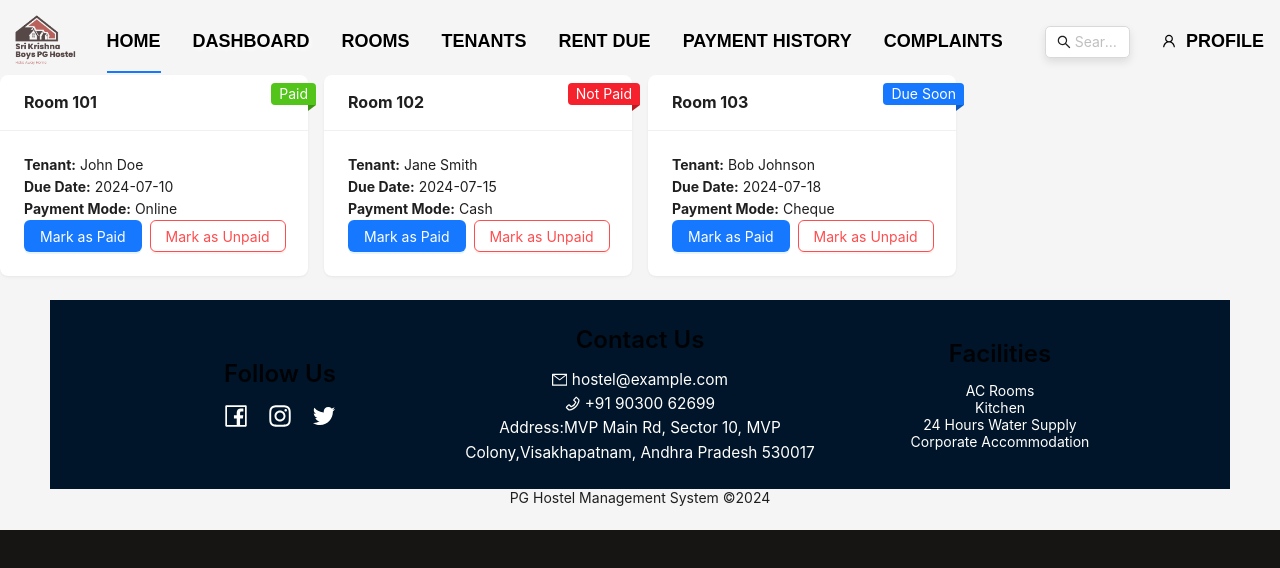
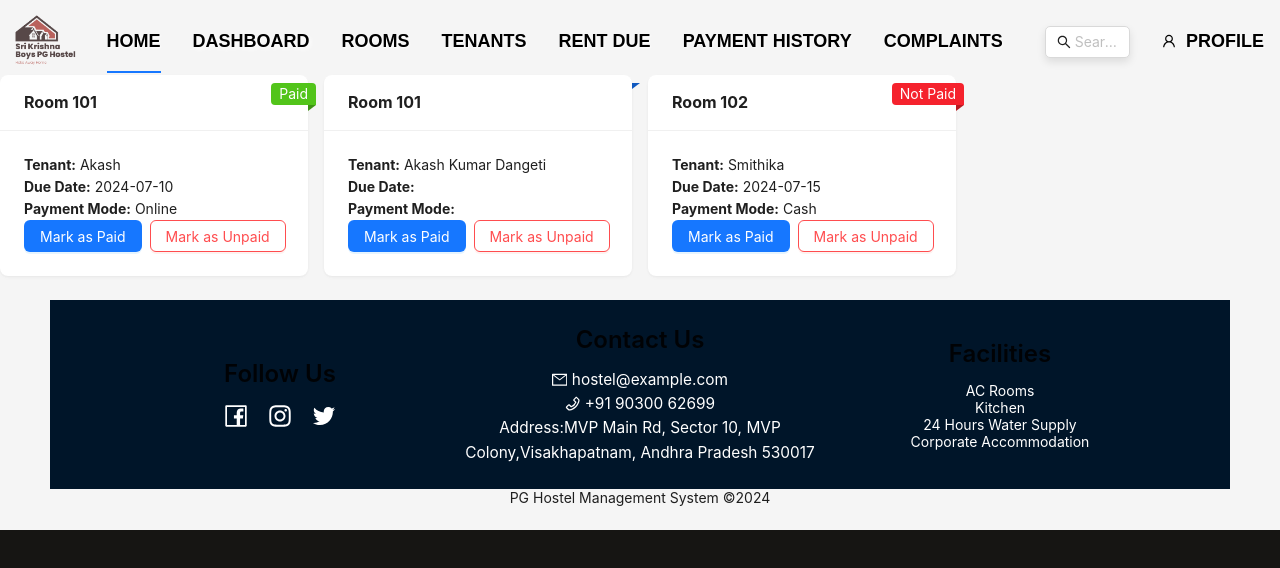
Before and after one commit to Project-Bujz1/Hotel-Management-app, a React (Vite) app: page /rentDue in a window 1280 px wide. Shown: the top 568 px of the page. Built offline with nearby package versions, Linux system fonts and the light colour scheme; data requests are answered from the project's data file.

Commit message:
TenantsList and RentDueList uses same json server file

```diff
--- a/public/db.json
+++ b/public/db.json
@@ -3,7 +3,9 @@
     {
       "id": "1",
       "roomNumber": "101",
-      "sharing": 2,
+      "capacity": 4,
+      "type": "AC",
+      "roomType": "Single",
       "tenants": [
         {
           "id": 1,
@@ -11,16 +13,58 @@
           "image": "https://randomuser.me/api/portraits/men/1.jpg",
           "details": "Lorem ipsum dolor sit amet, consectetur adipiscing elit.",
           "phone": "123-456-7890",
-          "email": "akash@example.com",
-          "moveInDate": "2024-07-01"
+          "email": "john.doe@example.com",
+          "moveInDate": "2024-07-01",
+          "rentStatus": "Paid",
+          "dueDate": "2024-07-10",
+          "modeOfPayment": "Online"
+        },
+        {
+          "id": 1721821364610,
+          "name": "Akash Kumar Dangeti",
+          "details": "Hi",
+          "image": {
+            "file": {
+              "uid": "rc-upload-1721821347987-3"
+            },
+            "fileList": [
+              {
+                "uid": "rc-upload-1721821347987-3",
+                "lastModified": 1720021554879,
+                "lastModifiedDate": "2024-07-03T15:45:54.879Z",
+                "name": "02.jpg",
+                "size": 21688,
+                "type": "image/jpeg",
+                "percent": 0,
+                "originFileObj": {
+                  "uid": "rc-upload-1721821347987-3"
+                }
+              }
+            ]
+          }
         }
       ]
     },
     {
-      "id": 1721817638134,
-      "roomNumber": "202",
-      "sharing": "3",
-      "tenants": []
+      "id": "2",
+      "roomNumber": "102",
+      "capacity": 3,
+      "type": "Non-AC",
+      "roomType": "Double",
+      "tenants": [
+        {
+          "id": 2,
+          "name": "Smithika",
+          "image": "https://randomuser.me/api/portraits/women/2.jpg",
+          "details": "Lorem ipsum dolor sit amet, consectetur adipiscing elit.",
+          "phone": "123-456-7891",
+          "email": "jane.smith@example.com",
+          "moveInDate": "2024-07-05",
+          "rentStatus": "Not Paid",
+          "dueDate": "2024-07-15",
+          "modeOfPayment": "Cash"
+        }
+      ]
     }
   ]
 }
--- a/src/Components/RentDueList.jsx
+++ b/src/Components/RentDueList.jsx
@@ -1,32 +1,5 @@
-import React, { useState } from "react";
-import { Card, Row, Col, Badge, Tag, Space, Button, message } from "antd";
-
-const initialRentData = [
-  {
-    key: "1",
-    name: "John Doe",
-    roomNumber: "101",
-    status: "Paid",
-    dueDate: "2024-07-10",
-    modeOfPayment: "Online",
-  },
-  {
-    key: "2",
-    name: "Jane Smith",
-    roomNumber: "102",
-    status: "Not Paid",
-    dueDate: "2024-07-15",
-    modeOfPayment: "Cash",
-  },
-  {
-    key: "3",
-    name: "Bob Johnson",
-    roomNumber: "103",
-    status: "Due Soon",
-    dueDate: "2024-07-18",
-    modeOfPayment: "Cheque",
-  },
-];
+import React, { useState, useEffect } from "react";
+import { Card, Row, Col, Badge, Space, Button, message } from "antd";
 
 const statusColors = {
   Paid: "green",
@@ -35,7 +8,33 @@ const statusColors = {
 };
 
 const RentDueList = () => {
-  const [rentData, setRentData] = useState(initialRentData);
+  const [rentData, setRentData] = useState([]);
+
+  useEffect(() => {
+    const fetchRentData = async () => {
+      try {
+        const response = await fetch("http://localhost:3030/rooms");
+        if (!response.ok) throw new Error("Network response was not ok");
+        const data = await response.json();
+        const rentDetails = data.flatMap((room) =>
+          room.tenants.map((tenant) => ({
+            key: tenant.id,
+            name: tenant.name,
+            roomNumber: room.roomNumber,
+            status: tenant.rentStatus,
+            dueDate: tenant.dueDate,
+            modeOfPayment: tenant.modeOfPayment,
+          }))
+        );
+        setRentData(rentDetails);
+      } catch (error) {
+        console.error("Error fetching rent data:", error);
+        message.error("Failed to fetch rent data");
+      }
+    };
+
+    fetchRentData();
+  }, []);
 
   const handleMarkAsPaid = (key) => {
     setRentData((prevData) =>
--- a/src/Components/TenantsList.jsx
+++ b/src/Components/TenantsList.jsx
@@ -175,7 +175,10 @@ const TenantsList = () => {
   return (
     <div style={{ marginTop: "75px" }}>
       {rooms.map((room) => (
-        <Card key={room.id} title={`Room ${room.roomNumber}`}>
+        <Card
+          key={room.id}
+          title={`Room ${room.roomNumber} (Capacity: ${room.capacity}, Type: ${room.type}, Room Type: ${room.roomType})`}
+        >
           <Row gutter={16}>
             {room.tenants.map((tenant) => (
               <Col
@@ -260,10 +263,10 @@ const TenantsList = () => {
                 name="name"
                 label="Name"
                 rules={[
-                  { required: true, message: "Please enter tenant's name!" },
+                  { required: true, message: "Please enter tenant name" },
                 ]}
               >
-                <Input prefix={<UserOutlined />} />
+                <Input />
               </Form.Item>
             </Col>
             <Col span={12}>
@@ -271,26 +274,20 @@ const TenantsList = () => {
                 name="details"
                 label="Details"
                 rules={[
-                  { required: true, message: "Please enter tenant's details!" },
+                  { required: true, message: "Please enter tenant details" },
                 ]}
               >
-                <Input.TextArea rows={4} />
+                <Input.TextArea />
               </Form.Item>
             </Col>
-            <Col span={12}>
+            <Col span={24}>
               <Form.Item name="image" label="Image">
                 <Upload
-                  listType="picture"
-                  beforeUpload={(file) => {
-                    const reader = new FileReader();
-                    reader.onload = () => {
-                      form.setFieldsValue({ image: reader.result });
-                    };
-                    reader.readAsDataURL(file);
-                    return false;
-                  }}
+                  listType="picture-card"
+                  showUploadList={false}
+                  beforeUpload={() => false}
                 >
-                  <Button icon={<PictureOutlined />}>Upload Image</Button>
+                  <Button icon={<PictureOutlined />}>Upload</Button>
                 </Upload>
               </Form.Item>
             </Col>
```
